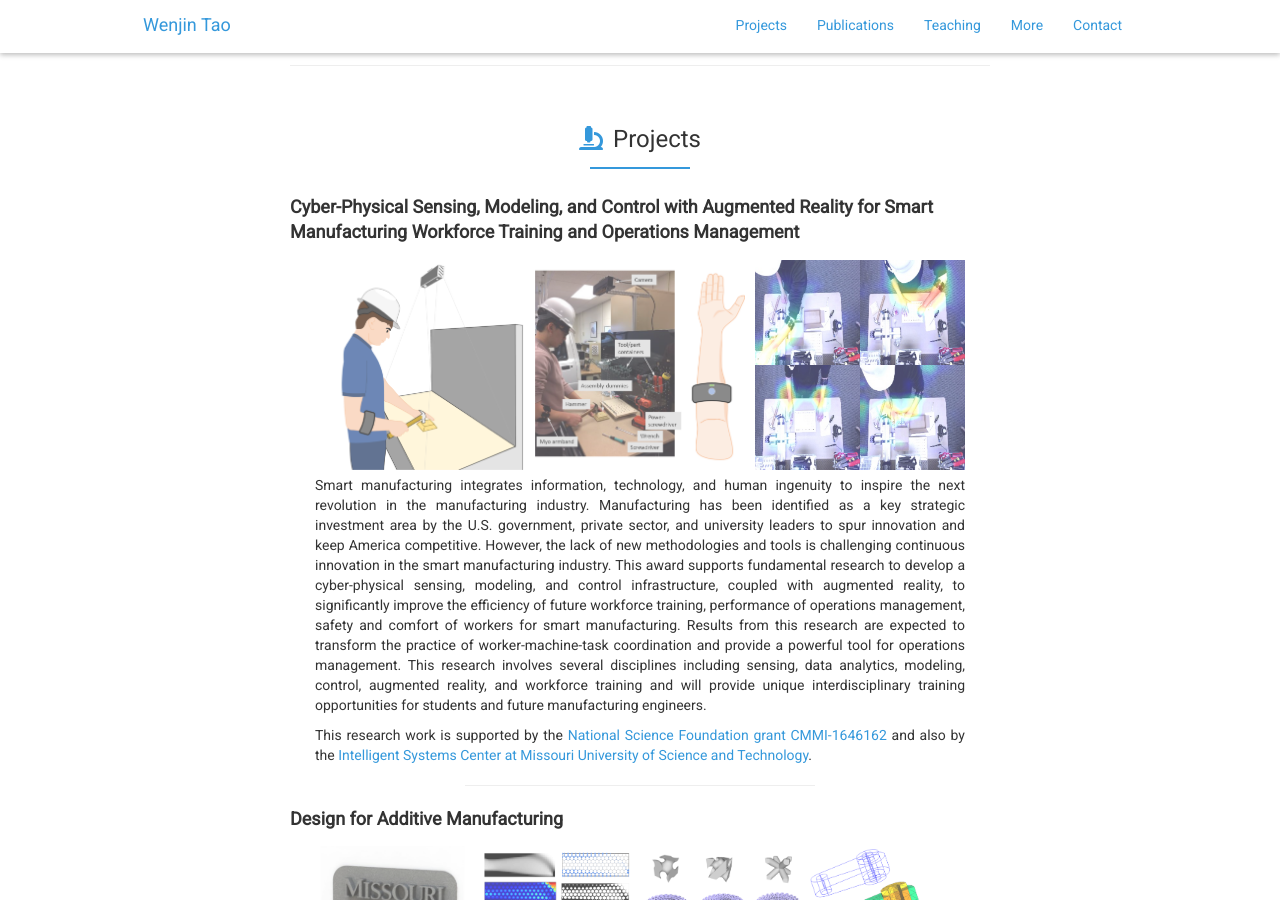
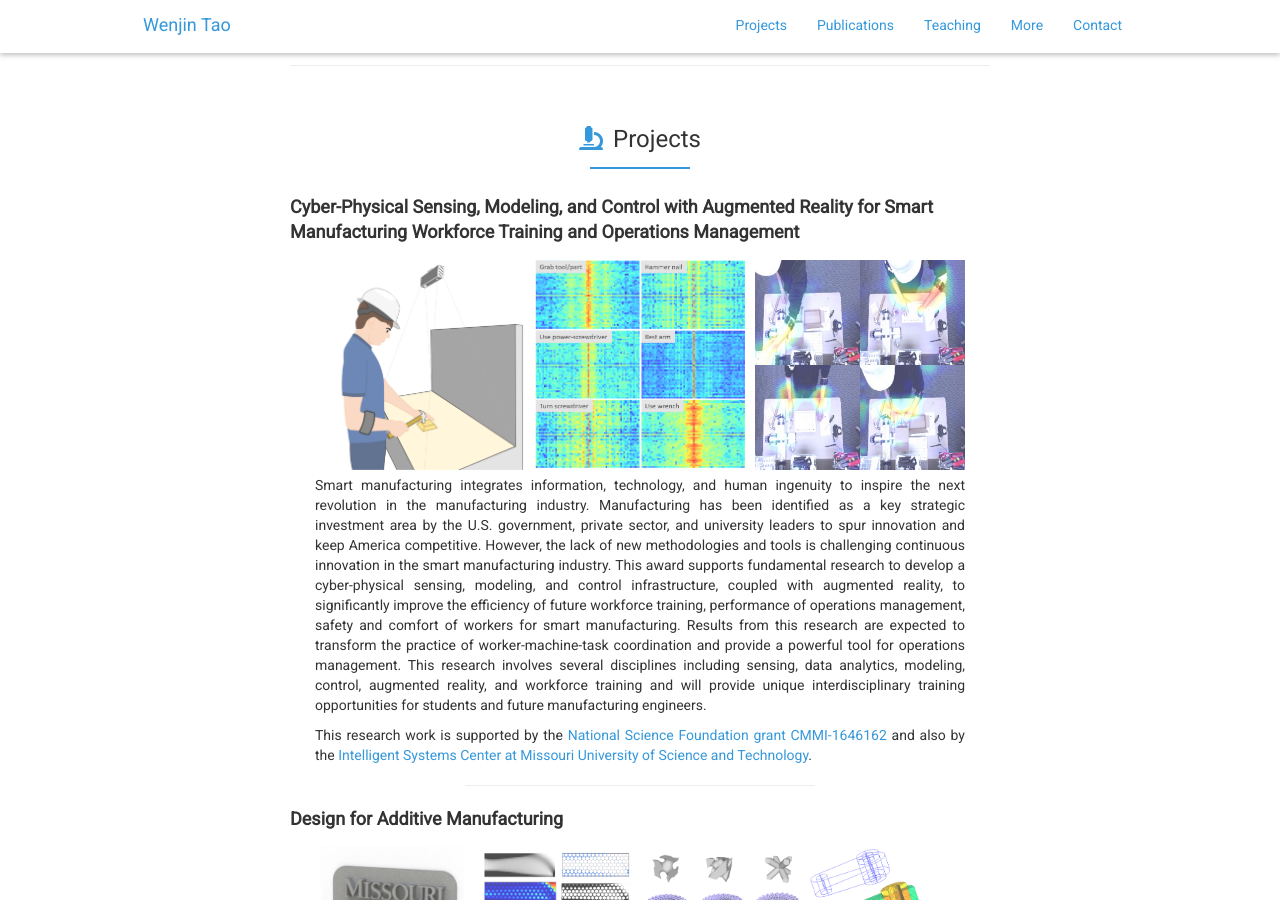
Before and after one commit to WenjinTao/WenjinTao.github.io, a Jekyll site: the page built from index.md, in a window 1280 px wide and 900 px high, scrolled down 663 px. Built offline with Jekyll 4.4.1, drawn with Linux system fonts in a browser that asks for light colours; nearby versions of some CDN libraries; comment, search, counter and statistics services are not loaded; a style sheet for code colours, icons or effects is not loaded.

Commit message:
update project img

```diff
--- a/index.md
+++ b/index.md
@@ -50,12 +50,13 @@ He is a recipient of [2018 IISE DAIS Track Best Paper Award](http://campaign.r20
     <img src="assets/img/smart-mfg-04.png" alt="1" style="width:100%">
   </div>
   <div class="col-img col-img-3">
-    <img src="assets/img/smart-mfg-05.png" alt="2" style="width:100%">
+    <img src="assets/img/smart-mfg-06.png" alt="2" style="width:100%">
   </div>
   <div class="col-img col-img-3">
     <img src="assets/img/smart-mfg-02.png" alt="3" style="width:100%">
   </div>
 </div>
+
 
 Smart manufacturing integrates information, technology, and human ingenuity to inspire the next revolution in the manufacturing industry. Manufacturing has been identified as a key strategic investment area by the U.S. government, private sector, and university leaders to spur innovation and keep America competitive. However, the lack of new methodologies and tools is challenging continuous innovation in the smart manufacturing industry. This award supports fundamental research to develop a cyber-physical sensing, modeling, and control infrastructure, coupled with augmented reality, to significantly improve the efficiency of future workforce training, performance of operations management, safety and comfort of workers for smart manufacturing. Results from this research are expected to transform the practice of worker-machine-task coordination and provide a powerful tool for operations management. This research involves several disciplines including sensing, data analytics, modeling, control, augmented reality, and workforce training and will provide unique interdisciplinary training opportunities for students and future manufacturing engineers.
 
```
Also changed, not shown: assets/img/smart-mfg-06.png (added).
